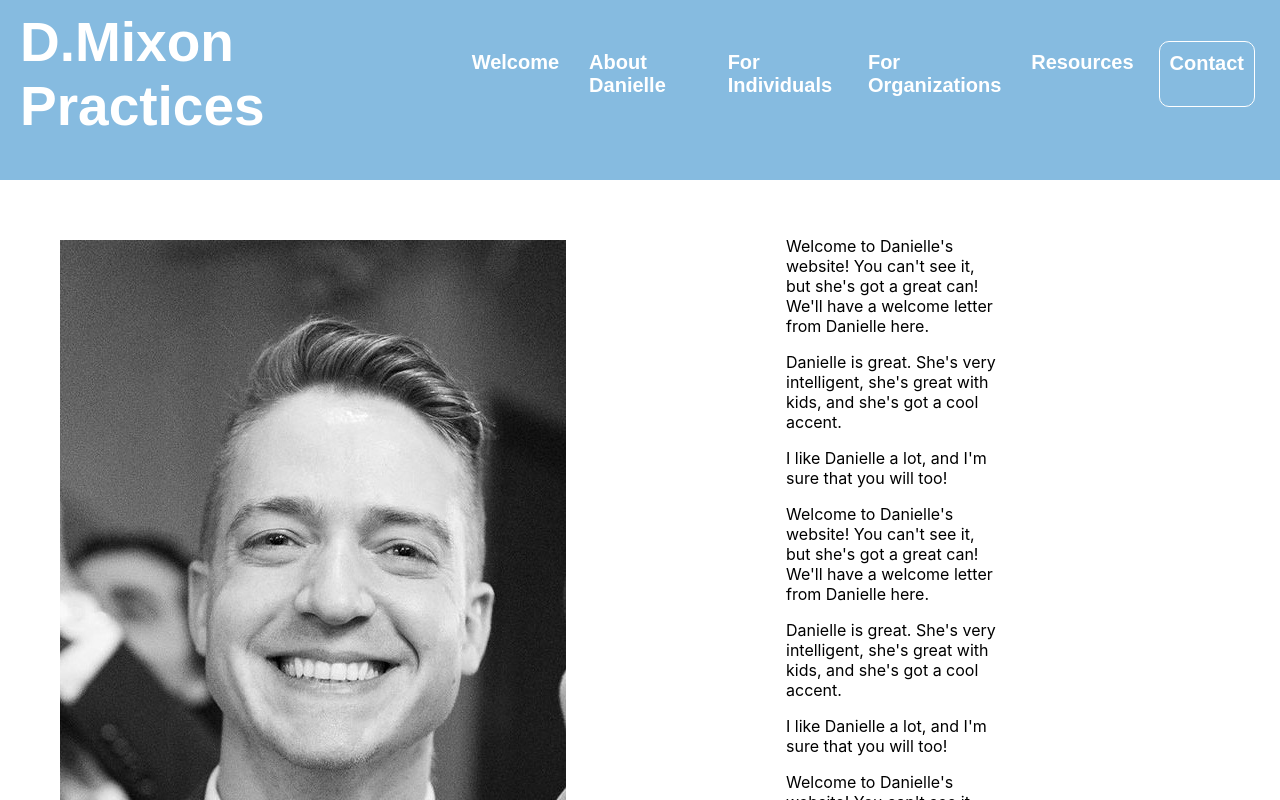
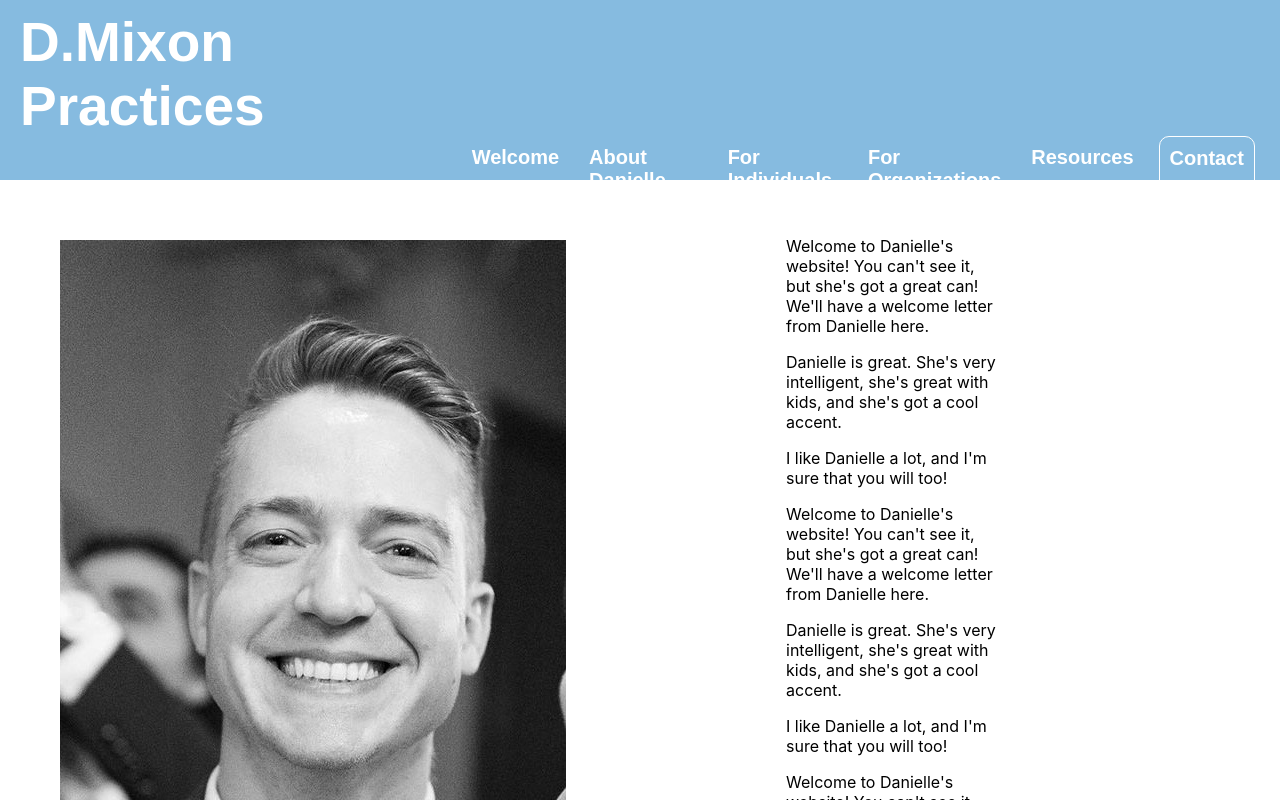
Before and after one commit to bowdumb/dmixon, a React (Create React App) app in the folder dmixon-business/: page / in a window 1280 px wide. Shown: the top 800 px of the page. Built offline with nearby package versions, Linux system fonts and the light colour scheme; a web font is replaced by a local one.

Commit message:
Restyled navbar to anchor nav-links to bottom of navbar while keeping the title at the top of the container.

```diff
--- a/dmixon-business/src/styles/Navbar.css
+++ b/dmixon-business/src/styles/Navbar.css
@@ -18,6 +18,7 @@
     margin: 0;
     font-weight: 700;
     color: white;
+    margin-bottom: 90px;
 }
 
 .welcome-link {
@@ -38,6 +39,7 @@
     list-style-type: none;
     margin: 0;
     padding: 10px 5px;
+    margin-top:100px;
 }
 
 .nav-link {
```
